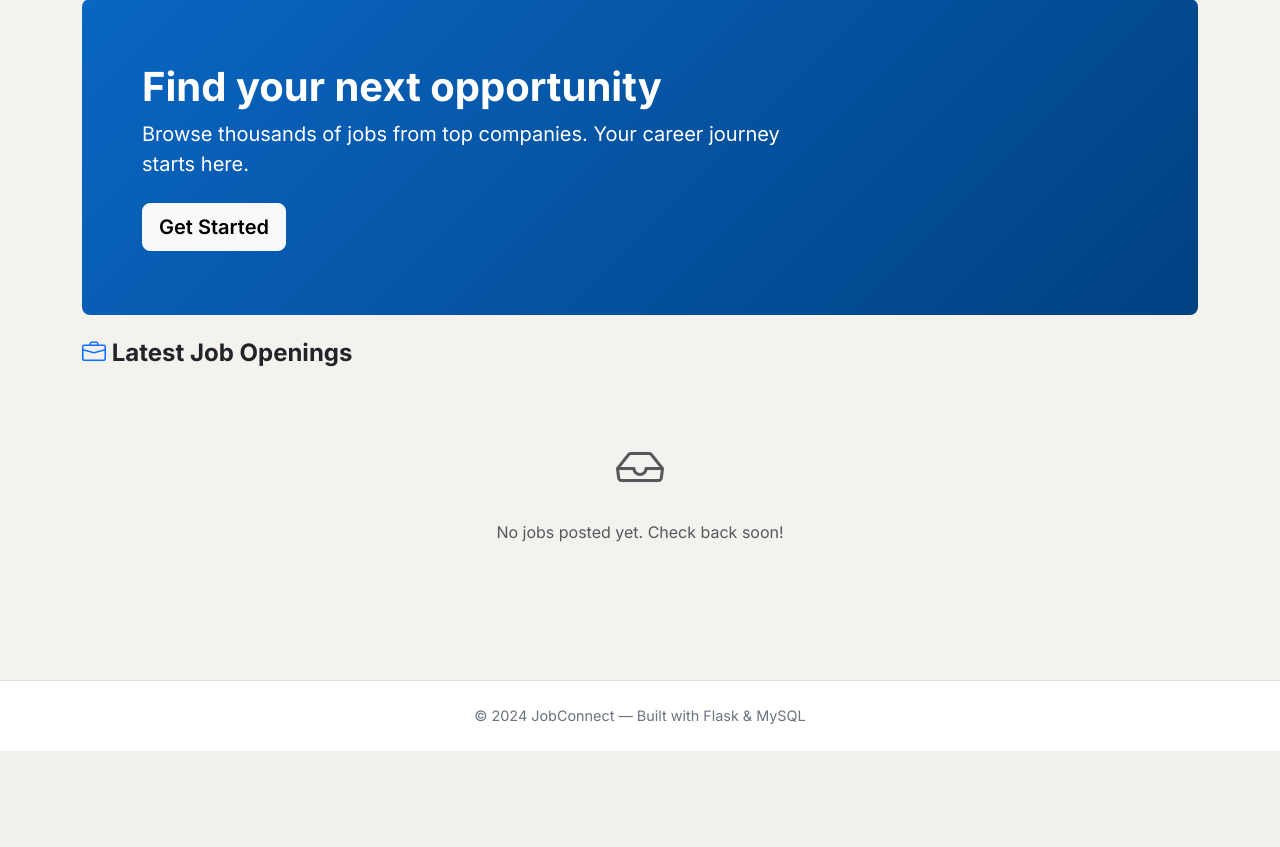
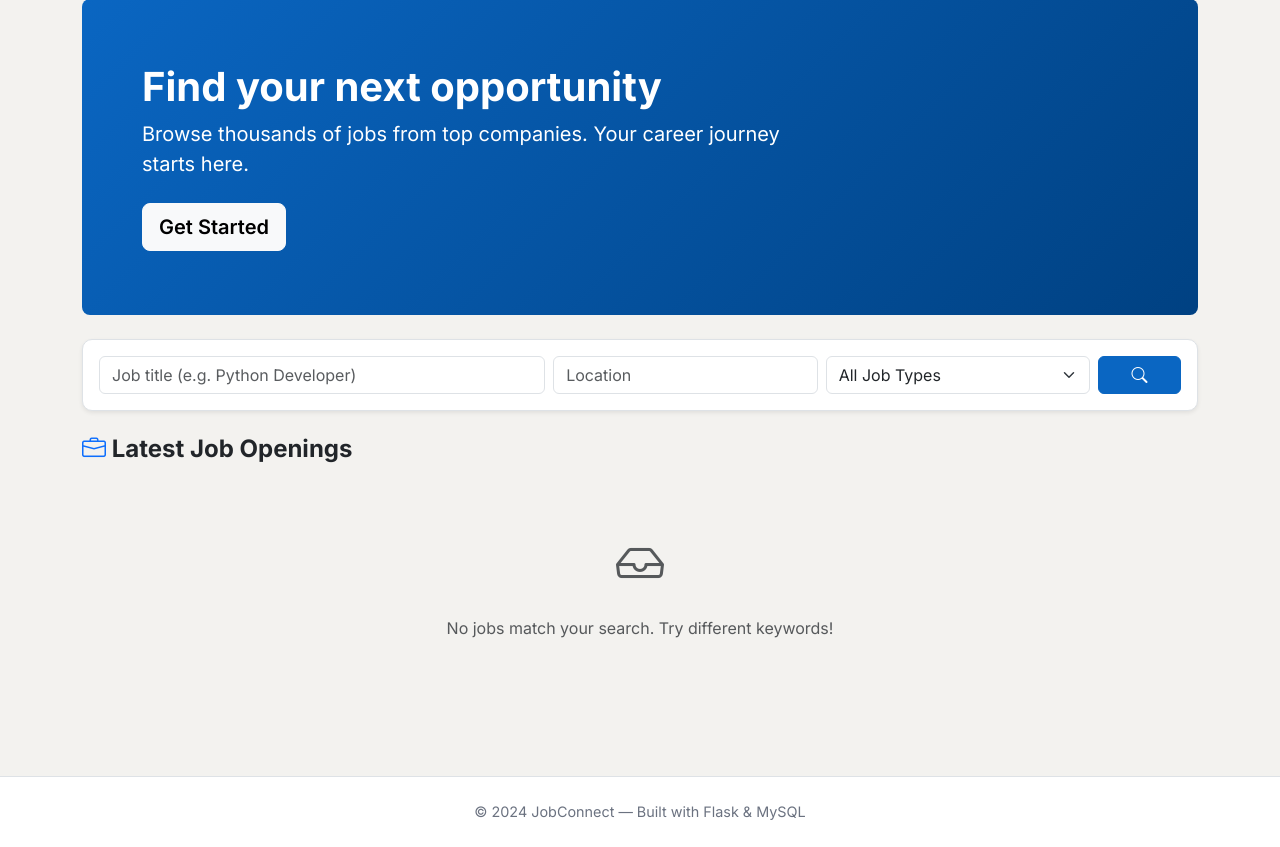
Before and after one commit to vishalisureshkumar2004-rgb/job-board-app, a Flask app: page / in a window 1280 px wide. Shown: the part 103-950 px from the top of the page. Before the commit the page ends 854 px from the top, so only its background shows below. Run offline with Flask 3, Linux system fonts and the light colour scheme; data that the repository does not hold is empty.

Commit message:
Improve job search to match across title, company and description

```diff
--- a/app/routes/jobs.py
+++ b/app/routes/jobs.py
@@ -8,18 +8,29 @@ jobs = Blueprint('jobs', __name__)
 
 @jobs.route('/')
 def index():
-    search = request.args.get('search', '')
-    location = request.args.get('location', '')
+    search = request.args.get('search', '').strip()
+    location = request.args.get('location', '').strip()
+    job_type = request.args.get('job_type', '')
 
     query = Job.query
 
     if search:
-        query = query.filter(Job.title.ilike(f'%{search}%'))
+        search_terms = search.split()
+        for term in search_terms:
+            query = query.filter(
+                db.or_(
+                    Job.title.ilike(f'%{term}%'),
+                    Job.company.ilike(f'%{term}%'),
+                    Job.description.ilike(f'%{term}%')
+                )
+            )
     if location:
         query = query.filter(Job.location.ilike(f'%{location}%'))
+    if job_type:
+        query = query.filter(Job.job_type == job_type)
 
     all_jobs = query.order_by(Job.created_at.desc()).all()
-    return render_template('jobs/index.html', jobs=all_jobs, search=search, location=location)
+    return render_template('jobs/index.html', jobs=all_jobs, search=search, location=location, job_type=job_type)
 
 
 @jobs.route('/job/<int:job_id>')
--- a/app/templates/jobs/index.html
+++ b/app/templates/jobs/index.html
@@ -16,6 +16,35 @@
             Get Started
         </a>
         {% endif %}
+    </div>
+</div>
+
+<!-- Search & Filter Bar -->
+<div class="card shadow-sm border mb-4">
+    <div class="card-body">
+        <form method="GET" action="{{ url_for('jobs.index') }}" class="row g-2">
+            <div class="col-md-5">
+                <input type="text" name="search" class="form-control" placeholder="Job title (e.g. Python Developer)" value="{{ search }}">
+            </div>
+            <div class="col-md-3">
+                <input type="text" name="location" class="form-control" placeholder="Location" value="{{ location }}">
+            </div>
+            <div class="col-md-3">
+                <select name="job_type" class="form-select">
+                    <option value="">All Job Types</option>
+                    <option value="Full-time" {% if job_type == 'Full-time' %}selected{% endif %}>Full-time</option>
+                    <option value="Part-time" {% if job_type == 'Part-time' %}selected{% endif %}>Part-time</option>
+                    <option value="Contract" {% if job_type == 'Contract' %}selected{% endif %}>Contract</option>
+                    <option value="Internship" {% if job_type == 'Internship' %}selected{% endif %}>Internship</option>
+                    <option value="Remote" {% if job_type == 'Remote' %}selected{% endif %}>Remote</option>
+                </select>
+            </div>
+            <div class="col-md-1">
+                <button type="submit" class="btn btn-primary text-white w-100">
+                    <i class="bi bi-search"></i>
+                </button>
+            </div>
+        </form>
     </div>
 </div>
 
@@ -57,7 +86,7 @@
 {% else %}
     <div class="text-center py-5">
         <i class="bi bi-inbox text-muted" style="font-size: 3rem;"></i>
-        <p class="text-muted mt-3">No jobs posted yet. Check back soon!</p>
+        <p class="text-muted mt-3">No jobs match your search. Try different keywords!</p>
     </div>
 {% endif %}
 
```
